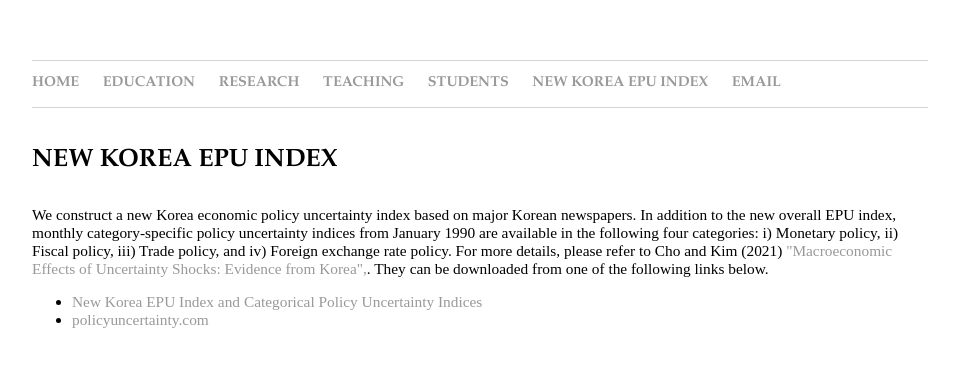
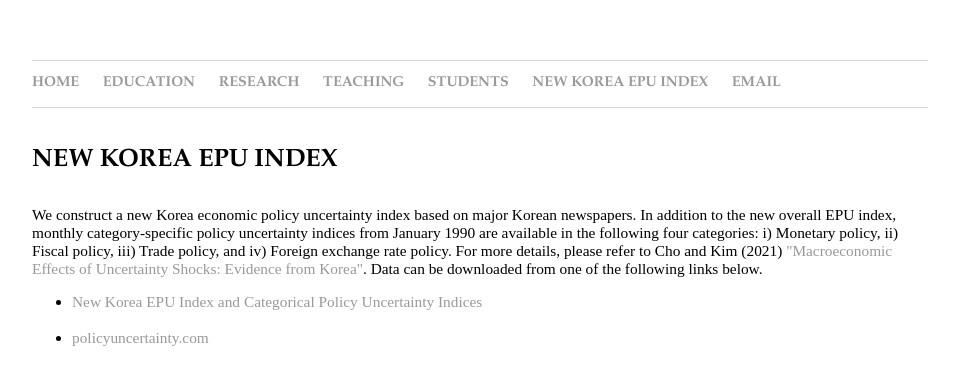
Before and after one commit to dooyeoncho/dooyeoncho.github.io, a Jekyll site: the page built from pages/new_korea_epu_index.html, in a window 1280 px wide. Shown: the top 385 px of the page, without its empty margins (160-1119 px from the left). Built offline with Jekyll 4.4.1, drawn with Linux system fonts in a browser that asks for light colours.

Commit message:
Update new_korea_epu_index.html

```diff
--- a/pages/new_korea_epu_index.html
+++ b/pages/new_korea_epu_index.html
@@ -13,9 +13,9 @@ title: Dooyeon Cho - new korea epu index
 			<div>We construct a new Korea economic policy uncertainty index based on major Korean newspapers. In addition to the new overall EPU index, monthly
         category-specific policy uncertainty indices from January 1990 are available in the following four categories: i) Monetary policy, ii) Fiscal policy,
         iii) Trade policy, and iv) Foreign exchange rate policy. For more details, please refer to Cho and Kim (2021) <a href="https://papers.ssrn.com/sol3/papers.cfm?abstract_id=4044587">"Macroeconomic Effects of Uncertainty
-        Shocks: Evidence from Korea",</a>. They can be downloaded from one of the following links below.
+        Shocks: Evidence from Korea"</a>. Data can be downloaded from one of the following links below. &nbsp;
 		<ul>
-			<li><a href="https://sites.google.com/view/korea-epu">New Korea EPU Index and Categorical Policy Uncertainty Indices </a></li>
+			<li><a href="https://sites.google.com/view/korea-epu">New Korea EPU Index and Categorical Policy Uncertainty Indices </a></li> &nbsp;
 		        <li><a href="https://www.policyuncertainty.com/korea_chokim.html">policyuncertainty.com </a></li>
 		</ul>
 </div>&nbsp;&nbsp;&nbsp;&nbsp;&nbsp;&nbsp;
```
